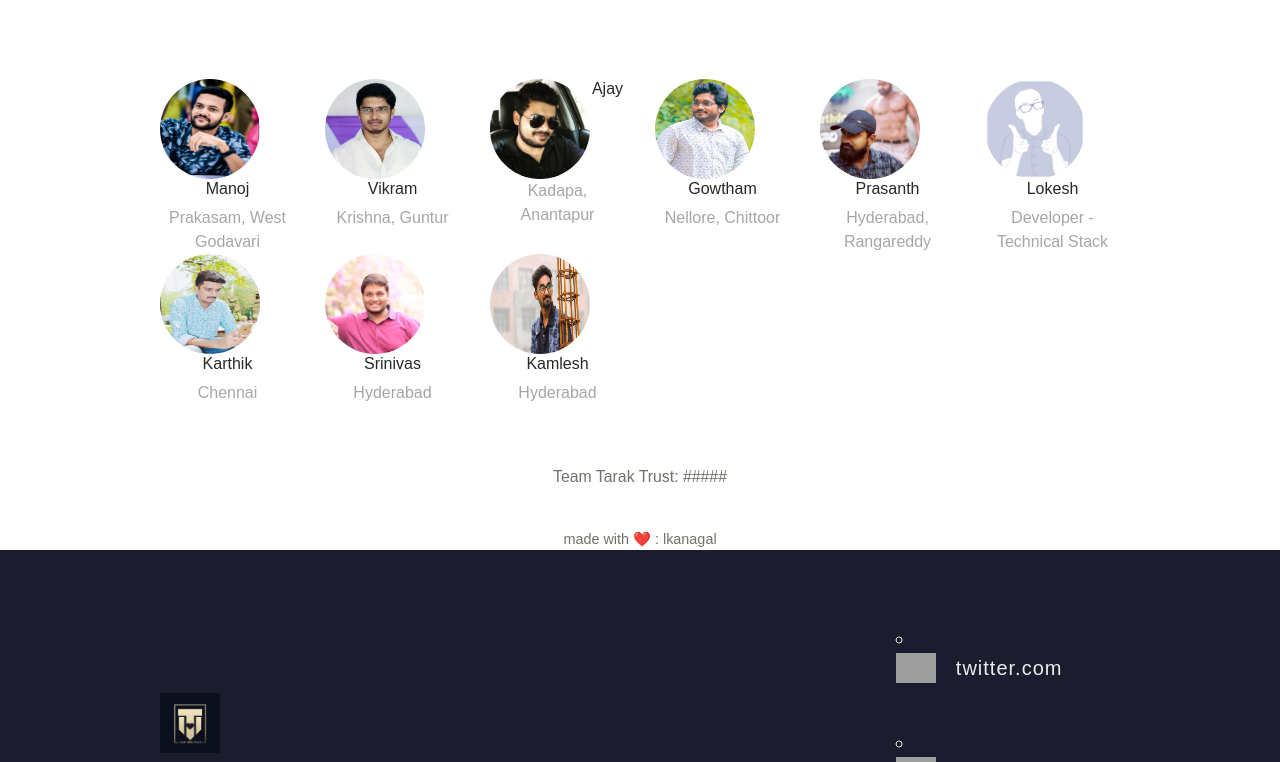
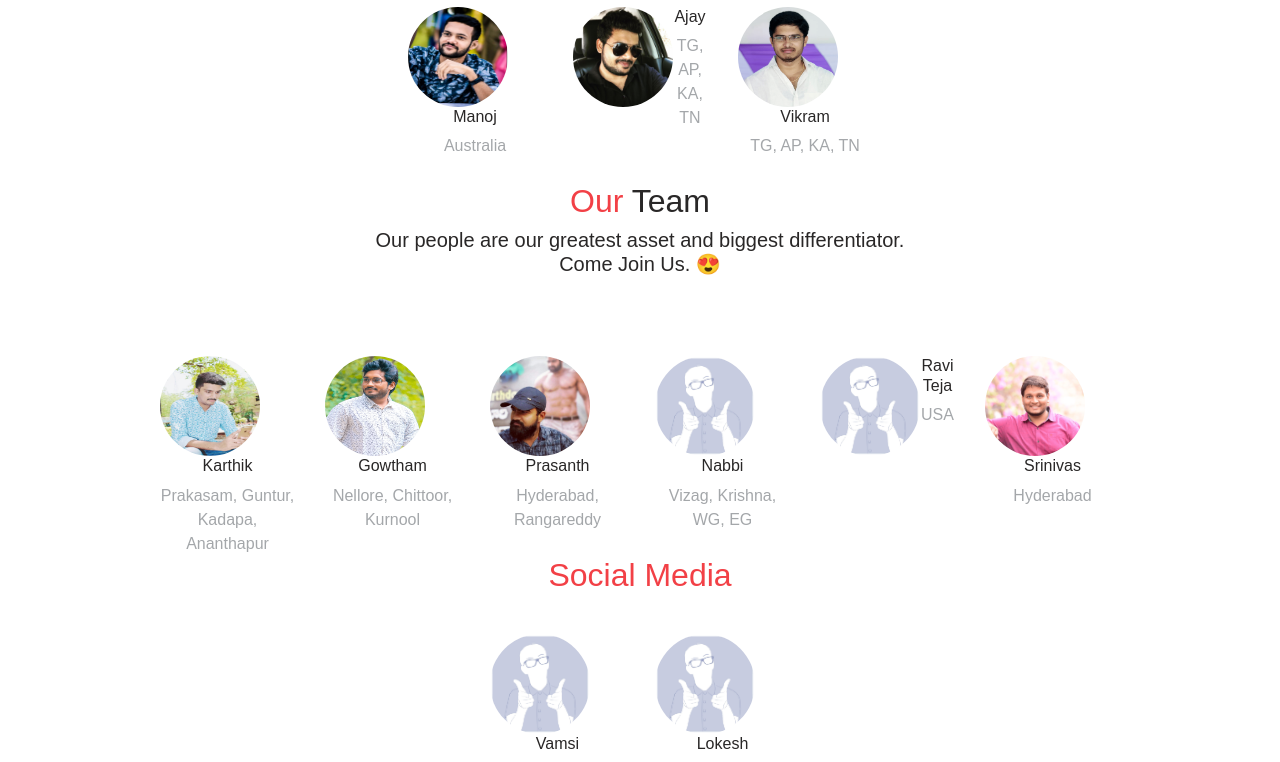
Before and after one commit to lokeshkanagala/team-tarock, a React (Create React App) app: page /about in a window 1280 px wide. Shown: the part 1146-1908 px from the top of the page. Built offline with nearby package versions, Linux system fonts and the light colour scheme; grey boxes are pictures that could not be loaded; what react-google-maps would draw is missing.

Commit message:
Final commit before release

```diff
--- a/src/About/About.js
+++ b/src/About/About.js
@@ -57,15 +57,16 @@ export const AboutTemplate = () => {
         </section>
       </article>
 
+      <br/>
       <hr className="hrStyle"/>
       <OurTeam/>
 
 
       <footer>
         <section className="firstSectionFooter">
-          <p>Team Tarak Trust: #####</p>
           <br/>
-          <a href="#">made with ❤️ : lkanagal</a>
+          <a href="#">To Tarak With ❤️ : lkanagal</a>
+          <br/>
         </section>
       </footer>
 
--- a/src/About/OurTeam.js
+++ b/src/About/OurTeam.js
@@ -17,11 +17,63 @@ export const OurTeamTemplate = () => {
     <>
       <section id="team" className="text-center section">
       <div className="container">
+        <h2><span className="highlight_secondary">Founders</span></h2>
+
+        <div className="hr invisible_hr">
+            <i className="fa fa-"></i>
+        </div>
+
+        <div className="row" style={{align: 'center', justifyContent: 'center'}}>
+          <div className="col-md-2 col-md-offset-1 col-sm-4 col-xs-6 ">
+            <div className="team">
+              <div className="team-image">
+                <a href="#">
+                  <img src={manoj} className="img-circle img-responsive"/>
+                </a>
+              </div>
+              <div className="team-content">
+                <div className="team-name"><h6>Manoj</h6></div>
+                <div className="team-role">Australia</div>
+              </div>
+            </div>
+          </div>
+          <div className="col-md-2 col-md-offset-1 col-sm-4 col-xs-6 ">
+            <div className="team">
+              <div className="team-image">
+                <a href="#">
+                  <img src={ajay} className="img-circle img-responsive"/>
+                </a>
+              </div>
+              <div className="team-content">
+                <div className="team-name"><h6>Ajay</h6></div>
+                <div className="team-role">TG, AP, KA, TN</div>
+              </div>
+            </div>
+          </div>
+          <div className="col-md-2 col-md-offset-1 col-sm-4 col-xs-6 ">
+            <div className="team">
+              <div className="team-image">
+                <a href="#">
+                  <img src={vikram} className="img-circle img-responsive"/>
+                </a>
+              </div>
+              <div className="team-content">
+                <div className="team-name"><h6>Vikram</h6></div>
+                <div className="team-role">TG, AP, KA, TN</div>
+              </div>
+            </div>
+          </div>
+        </div>
+      </div>
+      </section>
+      <br/>
+      <section id="team" className="text-center section">
+      <div className="container">
         <h2><span className="highlight_secondary">Our</span> Team</h2>
 
         <h5>
           Our people are our greatest asset and biggest differentiator.<br/>
-          Come Join Us. And you can also get your name and headshot here. 😍
+          Come Join Us. 😍
         </h5>
 
         <div className="hr big_size_hr invisible_hr">
@@ -32,45 +84,17 @@ export const OurTeamTemplate = () => {
             <i className="fa fa-"></i>
         </div>
 
-        <div className="row" style={{align: 'center'}}>
-          <div className="col-md-2 col-md-offset-1 col-sm-4 col-xs-6 ">
-            <div className="team">
-              <div className="team-image">
-                <a href="#">
-                  <img src={manoj} className="img-circle img-responsive"/>
-                </a>
-              </div>
-              <div className="team-content">
-                <div className="team-name"><h6>Manoj</h6></div>
-                <div className="team-role">Prakasam, West Godavari</div>
-                <div className="team-description"></div>
-              </div>
-            </div>
-          </div>
+        <div className="row" style={{align: 'center', justifyContent: 'center'}}>
           <div className="col-md-2 col-sm-4 col-xs-6">
             <div className="team">
               <div className="team-image">
                 <a href="#">
-                  <img src={vikram} className="img-circle img-responsive"/>
+                  <img src={karthik} className="img-circle img-responsive"/>
                 </a>
               </div>
               <div className="team-content">
-                <div className="team-name"><h6>Vikram</h6></div>
-                <div className="team-role">Krishna, Guntur</div>
-                <div className="team-description"></div>
-              </div>
-            </div>
-          </div>
-          <div className="col-md-2 col-sm-4 col-xs-6">
-            <div className="team">
-              <div className="team-image">
-                <a href="#">
-                  <img src={ajay} className="img-circle img-responsive"/>
-                </a>
-              </div>
-              <div className="team-content">
-                <div className="team-name"><h6>Ajay</h6></div>
-                <div className="team-role">Kadapa, Anantapur</div>
+                <div className="team-name"><h6>Karthik</h6></div>
+                <div className="team-role">Prakasam, Guntur, Kadapa, Ananthapur</div>
                 <div className="team-description"></div>
               </div>
             </div>
@@ -84,7 +108,7 @@ export const OurTeamTemplate = () => {
               </div>
               <div className="team-content">
                 <div className="team-name"><h6>Gowtham</h6></div>
-                <div className="team-role">Nellore, Chittoor</div>
+                <div className="team-role">Nellore, Chittoor, Kurnool</div>
                 <div className="team-description"></div>
               </div>
             </div>
@@ -111,8 +135,8 @@ export const OurTeamTemplate = () => {
                 </a>
               </div>
               <div className="team-content">
-                <div className="team-name"><h6>Lokesh</h6></div>
-                <div className="team-role">Developer - Technical Stack</div>
+                <div className="team-name"><h6>Nabbi</h6></div>
+                <div className="team-role">Vizag, Krishna, WG, EG</div>
                 <div className="team-description"></div>
               </div>
             </div>
@@ -121,12 +145,12 @@ export const OurTeamTemplate = () => {
             <div className="team">
               <div className="team-image">
                 <a href="#">
-                  <img src={karthik} className="img-circle img-responsive"/>
+                  <img src={headshot} className="img-circle img-responsive"/>
                 </a>
               </div>
               <div className="team-content">
-                <div className="team-name"><h6>Karthik</h6></div>
-                <div className="team-role">Chennai</div>
+                <div className="team-name"><h6>Ravi Teja</h6></div>
+                <div className="team-role">USA</div>
                 <div className="team-description"></div>
               </div>
             </div>
@@ -145,28 +169,45 @@ export const OurTeamTemplate = () => {
               </div>
             </div>
           </div>
-          <div className="col-md-2 col-sm-4 col-xs-6">
+        </div>
+      </div>
+    </section>
+    <section id="team" className="text-center section">
+      <div className="container">
+        <h2><span className="highlight_secondary">Social Media</span></h2>
+
+        <div className="hr invisible_hr">
+            <i className="fa fa-"></i>
+        </div>
+
+        <div className="row" style={{align: 'center', justifyContent: 'center'}}>
+          <div className="col-md-2 col-md-offset-1 col-sm-4 col-xs-6 ">
             <div className="team">
               <div className="team-image">
                 <a href="#">
-                  <img src={kamlesh} className="img-circle img-responsive"/>
+                  <img src={headshot} className="img-circle img-responsive"/>
                 </a>
               </div>
               <div className="team-content">
-                <div className="team-name"><h6>Kamlesh</h6></div>
-                <div className="team-role">Hyderabad</div>
-                <div className="team-description"></div>
+                <div className="team-name"><h6>Vamsi</h6></div>
+              </div>
+            </div>
+          </div>
+          <div className="col-md-2 col-md-offset-1 col-sm-4 col-xs-6 ">
+            <div className="team">
+              <div className="team-image">
+                <a href="#">
+                  <img src={headshot} className="img-circle img-responsive"/>
+                </a>
+              </div>
+              <div className="team-content">
+                <div className="team-name"><h6>Lokesh</h6></div>
               </div>
             </div>
           </div>
         </div>
-
-        <div className="hr big_size_hr invisible_hr">
-            <i className="fa fa-"></i>
-        </div>
-
       </div>
-    </section>
+      </section>
     </>
   );
 };
--- a/src/Analytics/DonutChart.js
+++ b/src/Analytics/DonutChart.js
@@ -3,12 +3,12 @@ import {Doughnut} from 'react-chartjs-2';
 
 const data = {
   labels: [
-    'Donations',
-    'Expenses',
-    'In Reserve'
+    'Help the Elderly',
+    'Sankalp',
+    'Annai-Fathima'
   ],
   datasets: [{
-    data: [30000, 20000, 10000],
+    data: [9000, 40000, 23000],
     backgroundColor: [
     '#B0E0E6',
     '#F08080',
@@ -26,7 +26,7 @@ const DonutChart = () => ({
   render() {
     return (
       <div style={{textAlign: 'center'}}>
-        <h5>Financials Breakdown</h5>
+        <h5>Expenses Breakdown</h5>
         <Doughnut data={data} />
       </div>
     );
--- a/src/Analytics/RadarChart.js
+++ b/src/Analytics/RadarChart.js
@@ -2,7 +2,7 @@ import React from 'react';
 import {Radar} from 'react-chartjs-2';
 
 const data = {
-  labels: ['Krishna', 'Guntur', 'Hyderabad-Rangareddy', 'Nellore-Chittoor', 'Kadapa-Ananthapur', 'Godavari', 'Chennai'],
+  labels: ['Krishna', 'Guntur', 'Prakasam', 'Hyderabad', 'Nellore-Chittoor', 'Kadapa-Ananthapur', 'Vizag', 'Godavari', 'Chennai'],
   datasets: [
     {
       label: 'Participants counts / Reach',
@@ -12,7 +12,7 @@ const data = {
       pointBorderColor: '#fff',
       pointHoverBackgroundColor: '#fff',
       pointHoverBorderColor: 'rgba(255,99,132,1)',
-      data: [70, 80, 120, 55, 91, 45, 36]
+      data: [25, 20, 30, 30, 40, 20, 15, 40, 30]
     }
   ]
 };
@@ -20,7 +20,7 @@ const data = {
 const RadarChart = () => {
     return (
       <div style={{textAlign: 'center'}}>
-        <h5> Region based Reach/Participation count</h5>
+        <h5> Region Based Reach/Participation Count</h5>
         <Radar data={data} />
       </div>
     );
--- a/src/meetupResponse.js
+++ b/src/meetupResponse.js
@@ -15,7 +15,7 @@ const data = {
 			'phoneNumber': '+(91)-6300465845',
 			'presenters': [
 			{
-				'text': 'We successfully completed our third event in Chennai. Distributed student supplies, pillows and also provided food for our cute little brothers and sisters.',
+				'text': 'Annai Fathima Child Welfare Centre is a government registered voluntary charitable organization taking care of 163 orphan children. With all your blessings we successfully completed our third charity event. It is our pleasure to help the kids living in the child care. We donated student supplies, pillows, every day items and also provided some good food. Thanks for you all support.',
 				'headshot': 'https://s3.amazonaws.com/team-tarak-trust/meetups/meetup-1/picture1.png',
 				'presentationTitle': 'Annai Fathima Child Care'
 			}
```
Also changed, not shown: src/Analytics/Analytics.js (+0 -66 lines).
